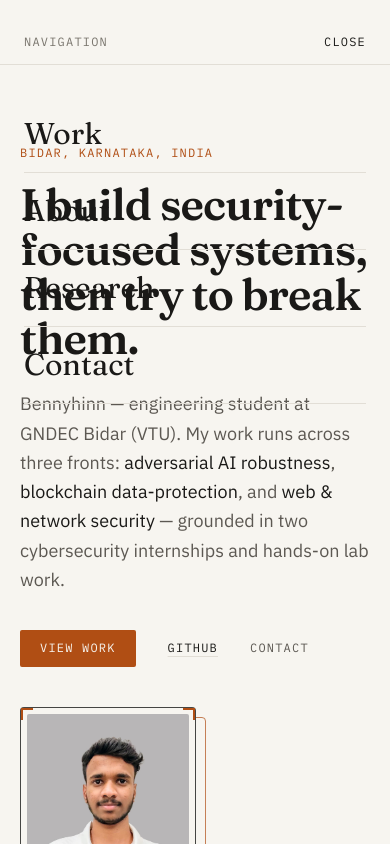
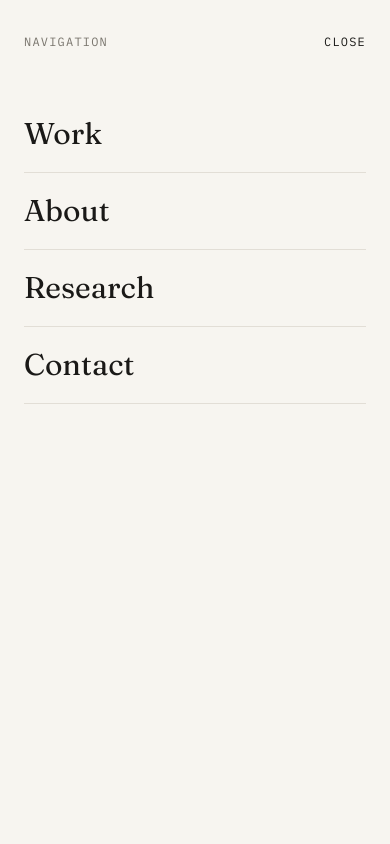
Before and after one commit to Bennyhinn007/portfolio-website, a Next.js app: page / in a window 390 px wide. Both pictures are taken after a click on the button "MENU". Shown: the top 844 px of the page. Built offline with nearby package versions, Linux system fonts and the light colour scheme.

Commit message:
Render mobile nav via portal to escape header stacking context

```diff
--- a/src/components/layout/MobileNav.tsx
+++ b/src/components/layout/MobileNav.tsx
@@ -2,6 +2,7 @@
 
 import Link from "next/link";
 import { useCallback, useEffect, useRef, useState } from "react";
+import { createPortal } from "react-dom";
 
 const NAV = [
   { href: "/projects", label: "Work" },
@@ -12,11 +13,17 @@ const NAV = [
 
 export function MobileNav() {
   const [open, setOpen] = useState(false);
+  // Portal target. Only available after mount (client), so gate rendering on it.
+  const [mounted, setMounted] = useState(false);
   const overlayRef = useRef<HTMLDivElement>(null);
   const closeRef = useRef<HTMLButtonElement>(null);
   const openerRef = useRef<HTMLButtonElement>(null);
 
   const close = useCallback(() => setOpen(false), []);
+
+  useEffect(() => {
+    setMounted(true);
+  }, []);
 
   // Lock background scroll while open, move focus into the panel, and restore
   // focus to the opener on close.
@@ -61,27 +68,26 @@ export function MobileNav() {
     return () => window.removeEventListener("keydown", onKey);
   }, [open, close]);
 
-  return (
-    <div className="md:hidden">
-      <button
-        ref={openerRef}
-        type="button"
-        onClick={() => setOpen(true)}
-        aria-label="Open menu"
-        aria-expanded={open}
-        aria-haspopup="dialog"
-        className="inline-flex h-11 items-center gap-2 font-mono text-label uppercase tracking-widest text-ink"
-      >
-        Menu
-      </button>
-
-      {open ? (
+  // The overlay is portalled to document.body so it escapes the header's
+  // stacking context. The header uses backdrop-blur, which creates both a new
+  // stacking context AND a containing block for fixed-position descendants;
+  // rendering the menu there would clip it to the 64px header instead of the
+  // viewport. Portalling to <body> makes `fixed inset-0` cover the true viewport.
+  const overlay =
+    open && mounted
+      ? createPortal(
           <div
             ref={overlayRef}
             role="dialog"
             aria-modal="true"
             aria-label="Site menu"
             className="fixed inset-0 z-[100] bg-paper"
+            style={{
+              paddingTop: "env(safe-area-inset-top)",
+              paddingBottom: "env(safe-area-inset-bottom)",
+              paddingLeft: "env(safe-area-inset-left)",
+              paddingRight: "env(safe-area-inset-right)",
+            }}
           >
             {/* Solid, theme-aware panel. Full-height, above all content. */}
             <div className="flex h-full flex-col px-6 py-5">
@@ -112,8 +118,25 @@ export function MobileNav() {
                 ))}
               </nav>
             </div>
-        </div>
-      ) : null}
+          </div>,
+          document.body
+        )
+      : null;
+
+  return (
+    <div className="md:hidden">
+      <button
+        ref={openerRef}
+        type="button"
+        onClick={() => setOpen(true)}
+        aria-label="Open menu"
+        aria-expanded={open}
+        aria-haspopup="dialog"
+        className="inline-flex h-11 items-center gap-2 font-mono text-label uppercase tracking-widest text-ink"
+      >
+        Menu
+      </button>
+      {overlay}
     </div>
   );
 }
```
Lines whose indentation alone changed are shown as unchanged.
